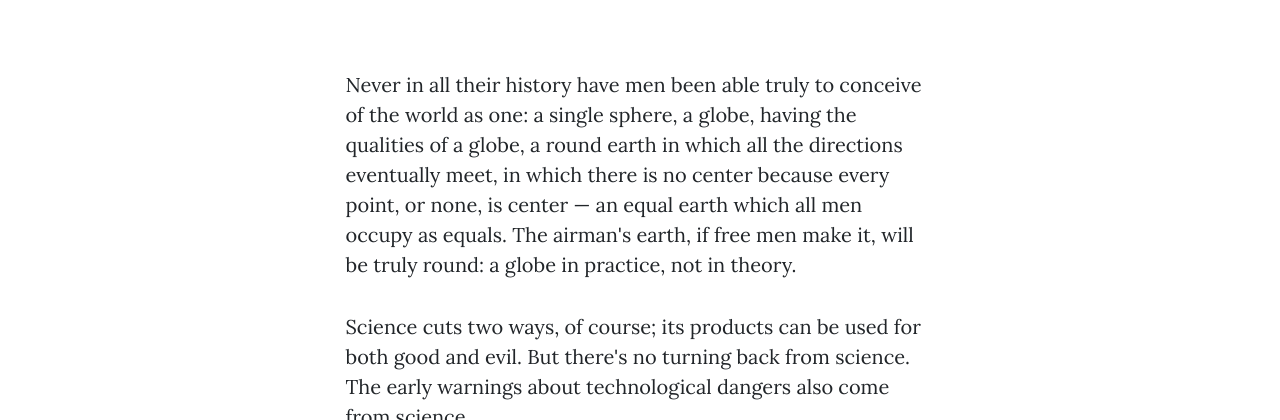
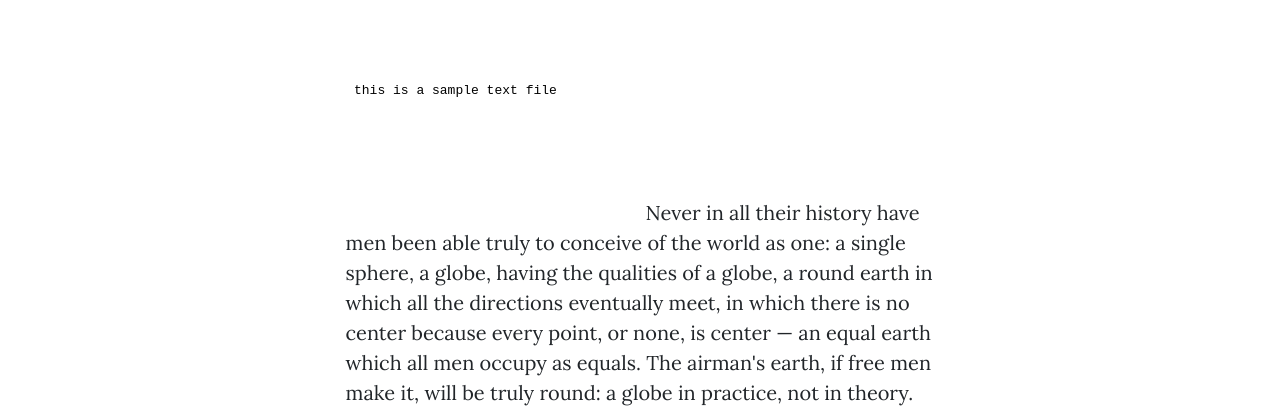
Before and after one commit to rperrin22/miniature-goggles, a plain HTML site: page post.html in a window 1280 px wide. Shown: the part 811-1231 px from the top of the page. Drawn offline with nearby package versions, Linux system fonts and the light colour scheme.

Commit message:
Update post.html

```diff
--- a/post.html
+++ b/post.html
@@ -57,7 +57,7 @@
             <div class="container px-4 px-lg-5">
                 <div class="row gx-4 gx-lg-5 justify-content-center">
                     <div class="col-md-10 col-lg-8 col-xl-7">
-                        <p>Never in all their history have men been able truly to conceive of the world as one: a single sphere, a globe, having the qualities of a globe, a round earth in which all the directions eventually meet, in which there is no center because every point, or none, is center — an equal earth which all men occupy as equals. The airman's earth, if free men make it, will be truly round: a globe in practice, not in theory.</p>
+                        <p><embed src="test.txt">Never in all their history have men been able truly to conceive of the world as one: a single sphere, a globe, having the qualities of a globe, a round earth in which all the directions eventually meet, in which there is no center because every point, or none, is center — an equal earth which all men occupy as equals. The airman's earth, if free men make it, will be truly round: a globe in practice, not in theory.</p>
                         <p>Science cuts two ways, of course; its products can be used for both good and evil. But there's no turning back from science. The early warnings about technological dangers also come from science.</p>
                         <p>What was most significant about the lunar voyage was not that man set foot on the Moon but that they set eye on the earth.</p>
                         <p>A Chinese tale tells of some men sent to harm a young girl who, upon seeing her beauty, become her protectors rather than her violators. That's how I felt seeing the Earth for the first time. I could not help but love and cherish her.</p>
```
